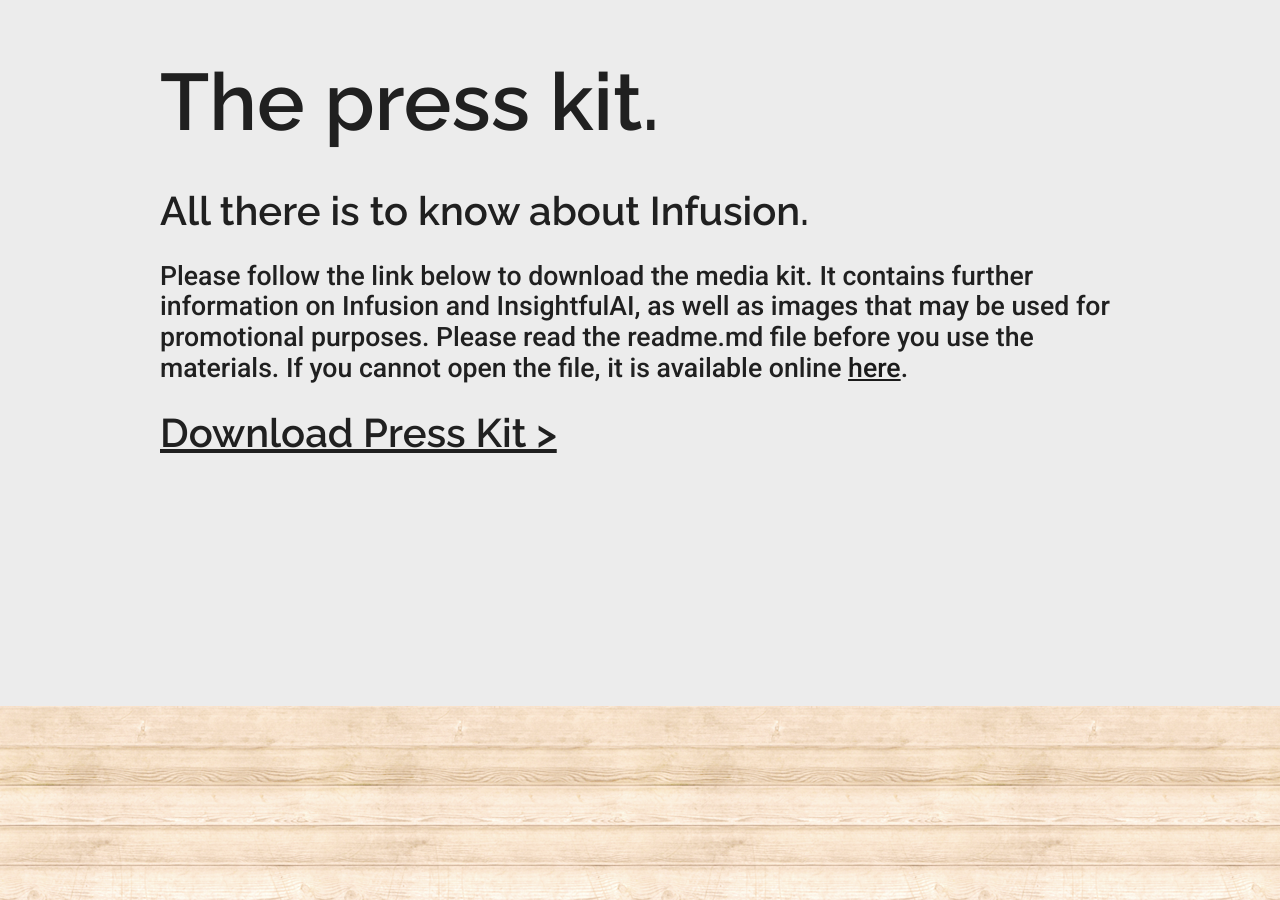
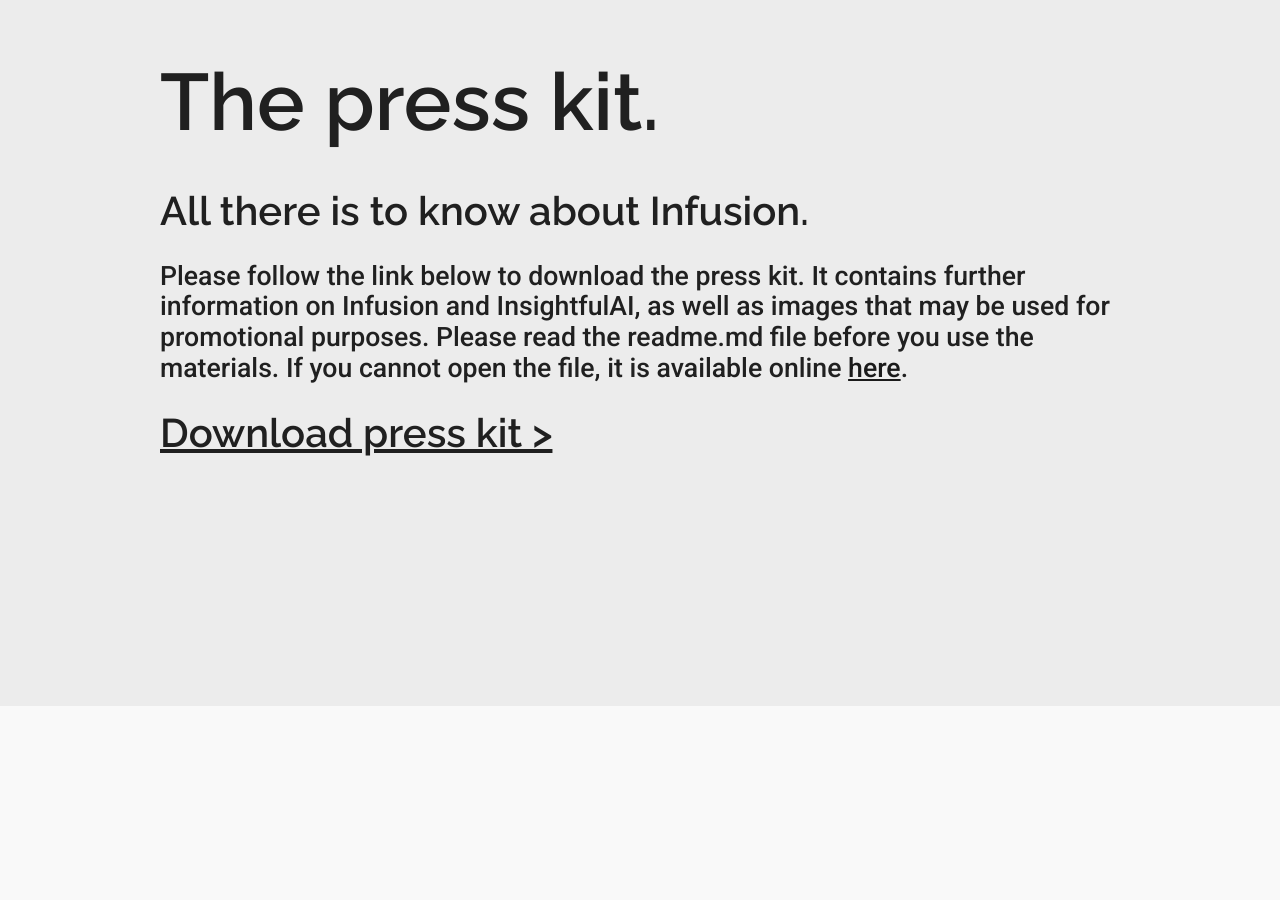
Before and after one commit to InsightfulAI/insightfulai.github.io, a Jekyll site: the page built from infusion/media.html, in a window 1280 px wide and 900 px high, scrolled down 1094 px. Built offline with Jekyll 4.4.1, drawn with Linux system fonts in a browser that asks for light colours; some of the changed text lies outside the part shown.

```diff
--- a/infusion/index.html
+++ b/infusion/index.html
@@ -178,7 +178,7 @@
             </p>
         </section>
     </section>
-    <section class="panel parallax" style="background-image: url('assets/images/imageset5/visualisation.jpg');">
+    <section class="panel parallax" style="background-image: url('assets/images/imageset5/visualisation.jpg'); background-size: cover;">
         <section class="main-content" style="text-align: center;">
             <h2>
                 34, 276, 299 neurons
--- a/infusion/media.html
+++ b/infusion/media.html
@@ -24,14 +24,21 @@
                 <h1>The press kit.</h1>
                 <h2>All there is to know about Infusion.</h2>
                 <p>
-                    Please follow the link below to download the media kit. It contains further information on Infusion and InsightfulAI, as well as images that
+                    Please follow the link below to download the press kit. It contains further information on Infusion and InsightfulAI, as well as images that
                     may be used for promotional purposes. Please read the readme.md file before you use the materials. If you cannot open the file, it is available
                     online <a href="/infusion/presskit-readme.html">here</a>.
                 </p>
-                <a class="btn" href="/infusion/assets/files/press-kit.zip">Download Press Kit ></a>
+                <a class="btn" href="/infusion/assets/files/press-kit.zip">Download press kit ></a>
             </section>
         </section>
-    <section class="panel wood" style="height: 50vh;">
-        <a class="btn" href="/infusion/technology.html">Learn more about technology ></a>
-    </section>
+        <section class="panel white-1">
+            <section class="main-content">
+                <h1>Past press releases.</h1>
+                <h2>More information than you'll ever need.</h2>
+                <p>
+                    Follow the link below to view or download all past press releases.
+                </p>
+                <a class="btn" href="https://drive.google.com/drive/folders/1NM4nbYFBPSGS_eoSmFpNLltOD-poEn6M?usp=sharing">View past press releases ></a>
+            </section>
+        </section>
 </html>
```
Also changed, not shown: infusion/assets/images/imageset1/greatwall_viewfromthedunes.jpg, infusion/assets/images/imageset1/landscape4_greenfield.jpg, infusion/assets/images/imageset1/landscape6_weepingwillow.jpg, infusion/assets/images/imageset1/statueofliberty_seatednude.jpg, infusion/assets/images/imageset1/towerofpisa_wheatfieldwithcyprus.jpg, infusion/assets/images/imageset2/bird_leafalbumpainting.jpg, infusion/assets/images/imageset2/puppy_abstractpainting2.jpg, infusion/assets/images/imageset2/toucan_edwardlaw.jpg, infusion/assets/images/imageset4/car_neon.jpg, infusion/assets/images/imageset4/kitten_wood.jpg, infusion/assets/images/imageset4/landscape1_water.jpg, infusion/assets/images/imageset4/motorcycle_laser.jpg, infusion/assets/images/imageset4/puppies_fire.jpg.
